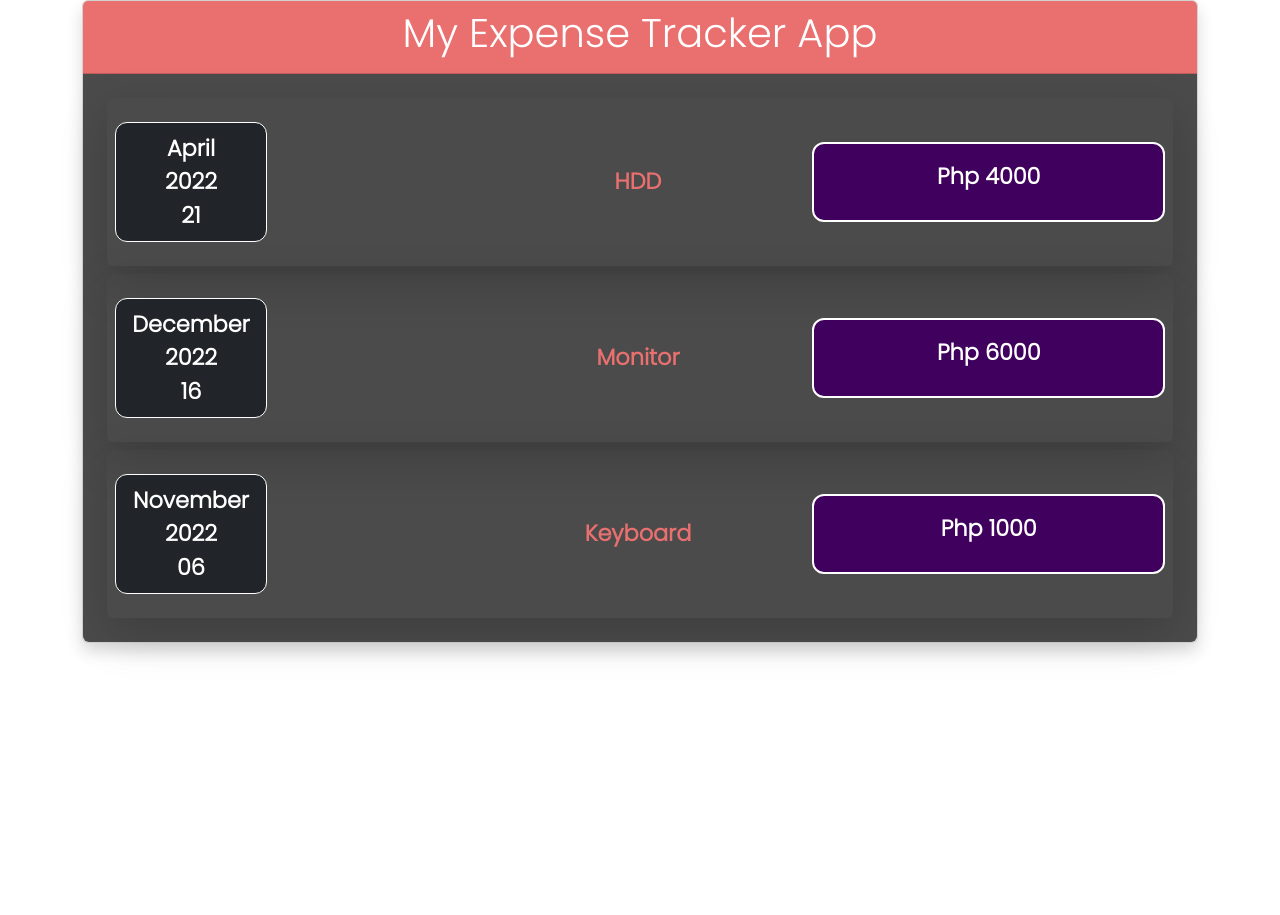
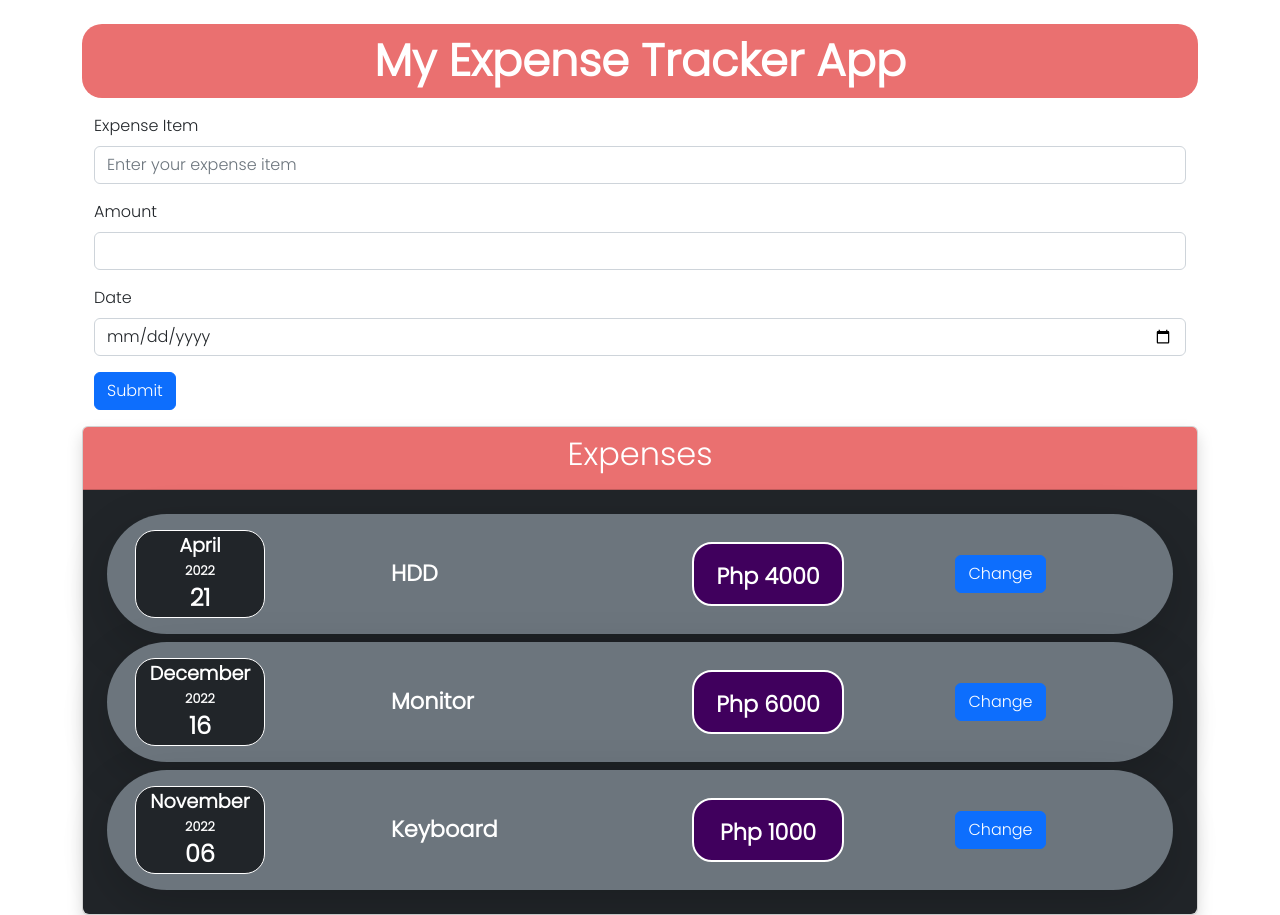
Before and after one commit to agentxyz999/expense-tracker-app, a React (Create React App) app: page / in a window 1280 px wide. Before the commit the page ends 800 px from the top, so only its background shows below. Built offline with nearby package versions, Linux system fonts and the light colour scheme.

Commit message:
Added a form so the user can add new expenses

```diff
--- a/src/App.js
+++ b/src/App.js
@@ -1,5 +1,6 @@
 import React from 'react';
 import ExpenseItem from './components/ExpenseItem';
+import NewExpense from './components/newExpense/NewExpense';
 
 const App = () => {
   const expenses = [
@@ -24,6 +25,8 @@ const App = () => {
   ];
   return (
     <div className='container'>
+      <h1 className='text-center mt-4'>My Expense Tracker App</h1>
+      <NewExpense />
       <ExpenseItem expenses={ expenses }/>
     </div>
   )
--- a/src/components/ExpenseDate.css
+++ b/src/components/ExpenseDate.css
@@ -1,13 +1,25 @@
 /* style to make the Date look like a calendar card */
+.expense__date{
+    max-width: 20vw;
+}
 .date__card{
     display: flex;
     flex-direction: column;
-    width: 9.5rem;
-    height: 7.5rem;
+    width: 130px;
+    height: 5.5rem;
     border: 1px solid var(--white-color);
     background-color: var(--dark-color);
     color: var(--white-color);
-    border-radius: 12px;
+    border-radius: 20px;
     align-items: center;
     justify-content: center;
 }
+.month{
+    font-size: 1.2rem;
+}
+.year{
+    font-size: 0.8rem;
+}
+.day{
+    font-size: 1.5rem;
+}
--- a/src/components/ExpenseItem.css
+++ b/src/components/ExpenseItem.css
@@ -1,4 +1,4 @@
-h1{
+h2{
     color: var(--white-color);
 }
 .card__header{
@@ -8,15 +8,19 @@ h1{
 .expense__item {
     font-size: 1.4rem;
     font-weight: bold;
-    color: var(--primary-color);
-    padding: 1rem 0;
+    color: var(--white-color);
+}
+.expense__item{
+    max-width: 60%;
+    text-align: left;
 }
 .expense__amount{
     font-size: 1.4rem;
     font-weight: bold;
-    height: 5rem;
+    max-width: 9.5rem;
+    height: 4rem;
     border: 2px solid var(--white-color);
-    border-radius: 12px;
+    border-radius: 20px;
     padding: 1rem 0;
     color: var(--white-color);
     background: var(--secondary-color);
--- a/src/components/ExpenseItem.jsx
+++ b/src/components/ExpenseItem.jsx
@@ -1,25 +1,34 @@
-import React from "react";
+import React, { useState } from "react";
 import "./ExpenseItem.css";
-import { Card, Row, Col } from "react-bootstrap";
+import { Card, Row, Col, Button } from "react-bootstrap";
 import ExpenseDate from "./ExpenseDate";
 
 const ExpenseItem = ({ expenses }) => {
-  console.log(expenses);
   return (
     <Card className="shadow rounded">
       <Card.Header className="text-center card__header">
-        <h1>My Expense Tracker App</h1>
+        <h2>Expenses</h2>
       </Card.Header>
-      <Card.Body className="text-center rounded-bottom card__body">
-        { expenses.map((expense) => {
+      <Card.Body className="text-center bg-dark rounded-bottom card__body">
+        {expenses.map((expense) => {
+          const [item, setItem] = useState(expense.item);
+          const handleClick = () => {
+            setItem("Updated!");
+          };
           return (
-            <Row key={ expense.id } className='shadow-lg m-2 p-2 rounded align-items-center'>
-              <ExpenseDate expenseDate={ expense.date }/>
-              <Col className="expense__item"> { expense.item } </Col>
-              <Col className="expense__amount"> Php { expense.amount } </Col>
+            <Row
+              key={expense.id}
+              className="bg-secondary shadow-lg m-2 p-3 rounded-pill align-items-center"
+            >
+              <ExpenseDate expenseDate={expense.date} />
+              <Col className="expense__item"> {item} </Col>
+              <Col className="expense__amount"> Php {expense.amount} </Col>
+              <Col>
+                <Button onClick={handleClick}>Change</Button>
+              </Col>
             </Row>
           );
-        }) }
+        })}
       </Card.Body>
     </Card>
   );
--- /dev/null
+++ b/src/components/newExpense/NewExpense.jsx
@@ -0,0 +1,12 @@
+import React from 'react';
+import NewExpenseForm from './NewExpenseForm';
+
+const NewExpense = () => {
+  return (
+    <div className='container mt-3 mb-3'>
+        <NewExpenseForm />
+    </div>
+  )
+}
+
+export default NewExpense;
--- /dev/null
+++ b/src/components/newExpense/NewExpenseForm.jsx
@@ -0,0 +1,81 @@
+import React, { useState } from "react";
+import { Form, Button } from "react-bootstrap/";
+
+const NewExpenseForm = () => {
+  // const [expenseItem, setExpenseItem] = useState('');
+  // const [expenseAmount, setExpenseAmount] = useState('');
+  // const [expenseDate, setExpenseDate] = useState('');
+
+  //Alternative way of handling state
+  const [userInput, setUserInput] = useState({
+    expenseItem: "",
+    expenseAmount: "",
+    expenseDate: "",
+  });
+
+  const handleExpenseItem = (e) => {
+    setUserInput((prevState) => {
+      return { ...prevState, expenseItem: e.target.value };
+    });
+  };
+  const handleExpenseAmount = (e) => {
+    setUserInput((prevState) => {
+      return { ...prevState, expenseAmount: e.target.value };
+    });
+  };
+  const handleExpenseDate = (e) => {
+    setUserInput((prevState) => {
+      return { ...prevState, expenseDate: e.target.value };
+    });
+  };
+  const handleSubmit = (e) => {
+    e.preventDefault();
+    const expenseData = userInput;
+    console.log(expenseData);
+    setUserInput(() => {
+        return { expenseItem: '', expenseAmount: '', expenseDate: '' }
+    });
+  };
+
+  return (
+    <Form onSubmit={handleSubmit}>
+      <Form.Group className="mb-3">
+        <Form.Label>Expense Item</Form.Label>
+        <Form.Control
+          type="text"
+          placeholder="Enter your expense item"
+          value={ userInput.expenseItem }
+          onChange={handleExpenseItem}
+        />
+      </Form.Group>
+
+      <Form.Group className="mb-3">
+        <Form.Label>Amount</Form.Label>
+        <Form.Control
+          type="number"
+          minLength="0.1"
+          step="0.01"
+          value={ userInput.expenseAmount }
+          onChange={handleExpenseAmount}
+        />
+      </Form.Group>
+
+      <Form.Group className="mb-3">
+        <Form.Label>Date</Form.Label>
+        <Form.Control
+          type="date"
+          min="2019-01-01"
+          max="2022-12-31"
+          value={ userInput.expenseDate }
+          onChange={handleExpenseDate}
+        />
+      </Form.Group>
+
+      <Button variant="primary" type="submit">
+        Submit
+      </Button>
+    </Form>
+  );
+};
+
+export default NewExpenseForm;
--- a/src/index.css
+++ b/src/index.css
@@ -11,8 +11,17 @@
   text-decoration: none;
   list-style-type: none;
   font-family: 'Poppins', sans-serif;
+  outline: none;
 }
-:root{
+h1 {
+  color: var(--white-color);
+  font-weight: bolder;
+  font-size: 2.8rem;
+  background-color: var(--primary-color);
+  border-radius: 20px;
+  padding: 10px;
+}
+:root {
   --primary-color: #EA7070;
   --secondary-color: #40005d;
   --white-color: #fff;
```
